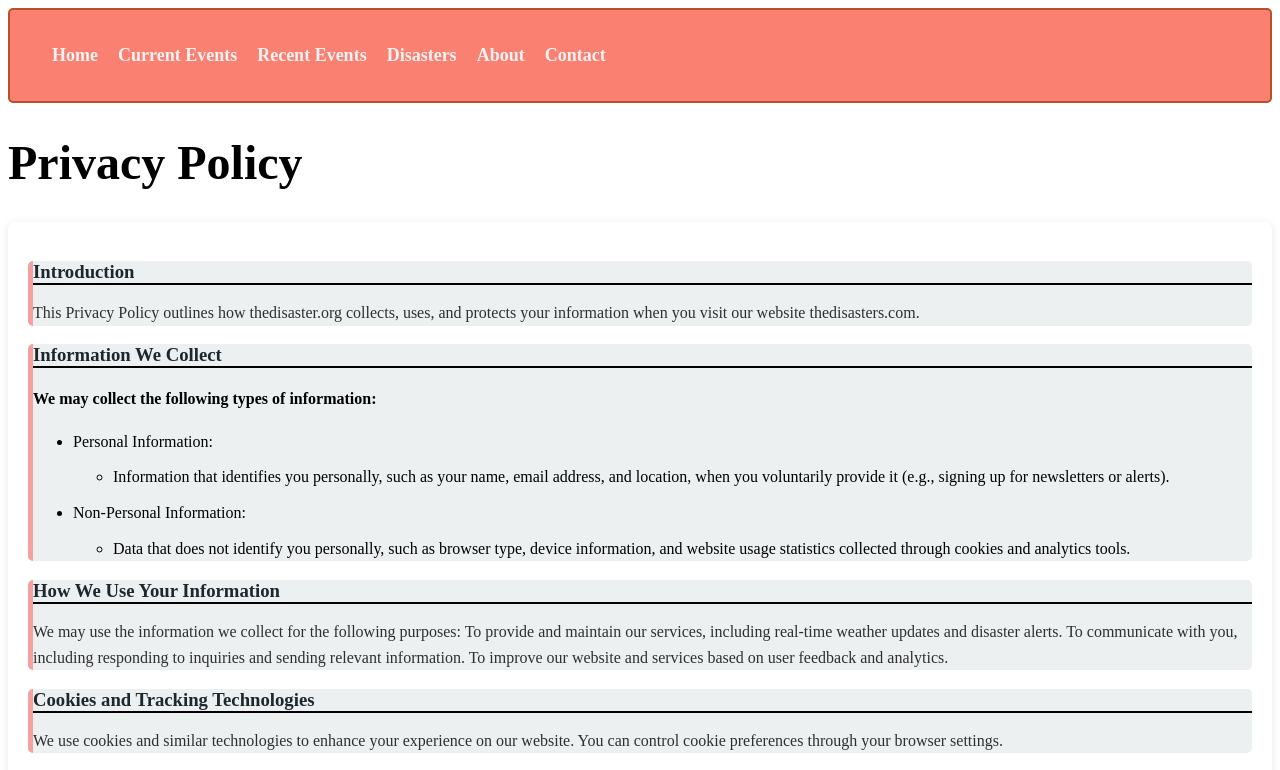
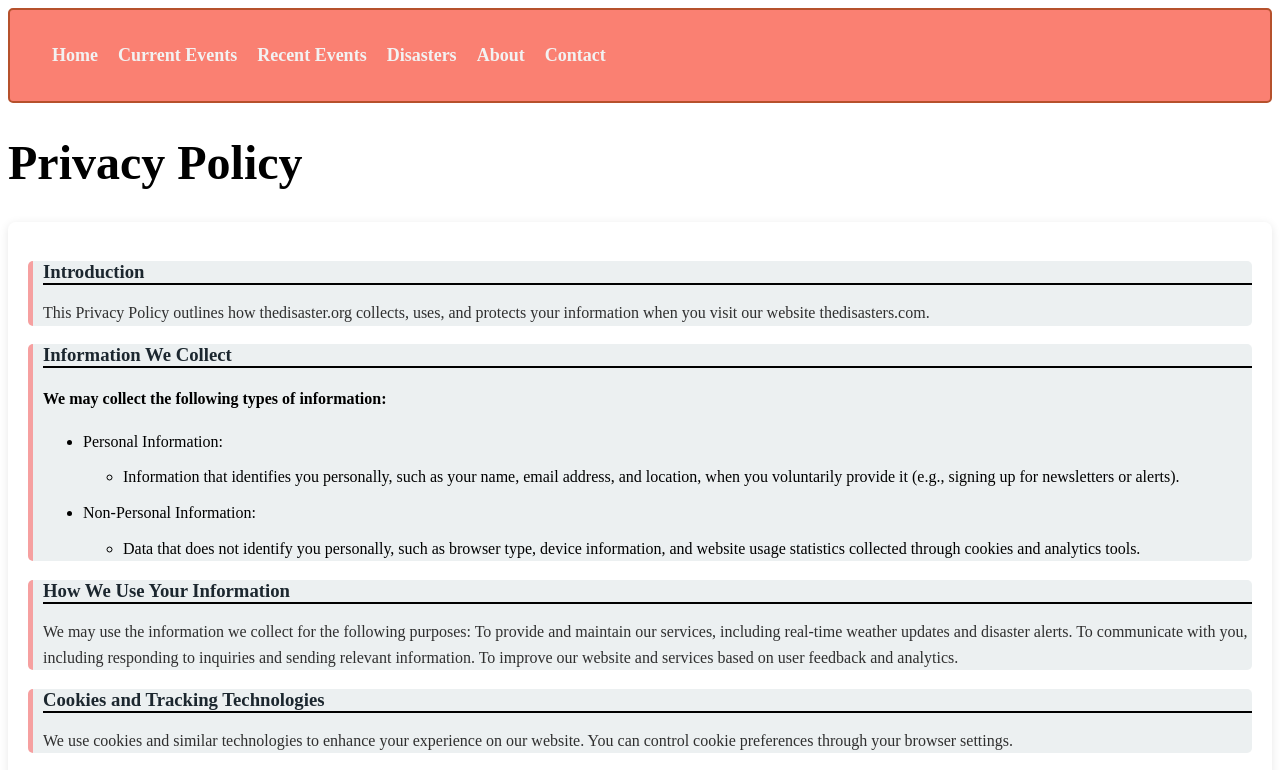
Before and after one commit to BIT-Studio-3/group-project-25-1-scade, a SvelteKit app in the folder disaster/disaster/: page /privacy in a window 1280 px wide. Shown: the top 770 px of the page. Built offline with nearby package versions, Linux system fonts and the light colour scheme.

Commit message:
add some padding to the left

```diff
--- a/disaster/disaster/src/routes/privacy/+page.svelte
+++ b/disaster/disaster/src/routes/privacy/+page.svelte
@@ -147,7 +147,7 @@
         background-color: #ecf0f1;
         border-radius: 5px;
         border-left: 5px solid rgba(253, 109, 109, 0.603);
-
+        padding-left: 10px;
 
     }
     .content p{
@@ -157,6 +157,7 @@
         background-color: #ecf0f1;
         border-radius: 5px;
         border-left: 5px solid rgba(253, 109, 109, 0.603);
+        padding-left: 10px;
 
     }
 
```
